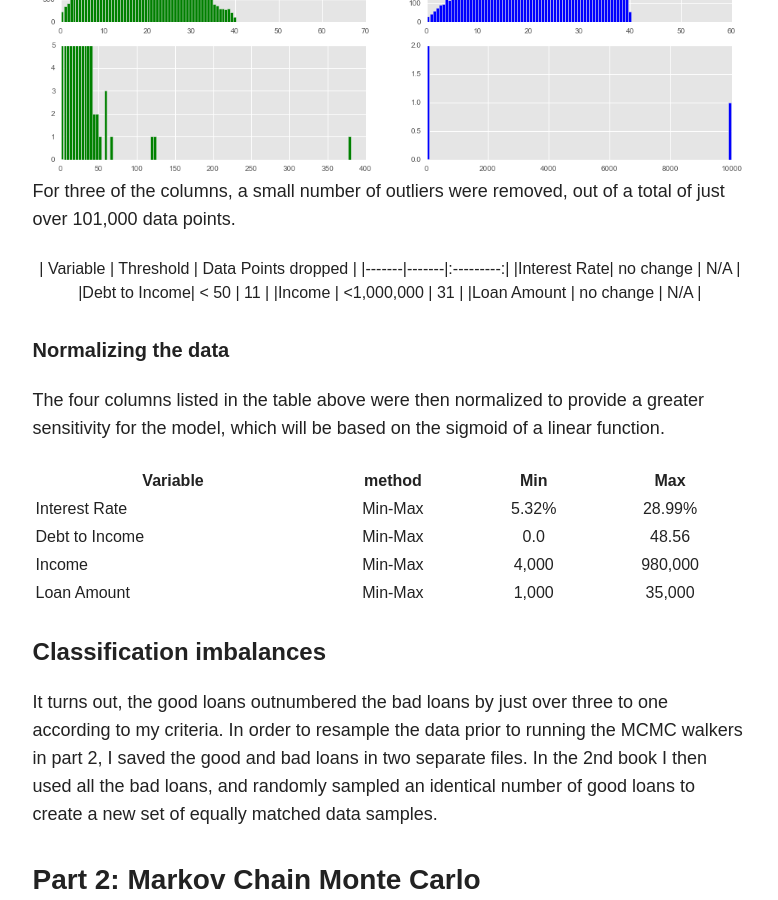
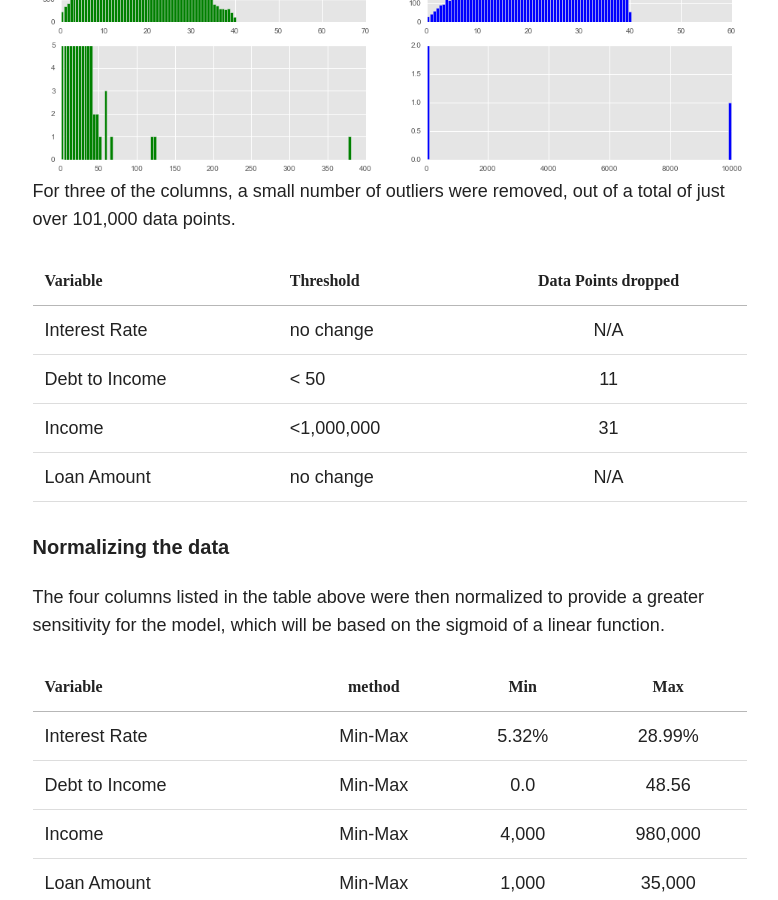
Before and after one commit to avmotamed/blog, a Jekyll site: the page built from _posts/blog/2016-12-20-Project-5.md, in a window 1280 px wide and 900 px high, scrolled down 2627 px. Shown: the whole window, without its empty margins (347-1125 px from the left). Built offline with Jekyll 4.4.1, drawn with Linux system fonts in a browser that asks for light colours; nearby versions of some CDN libraries; formulas are drawn with MathJax 3.

Commit message:
Fix project 5 tables part 2

```diff
--- a/_posts/blog/2016-12-20-Project-5.md
+++ b/_posts/blog/2016-12-20-Project-5.md
@@ -55,14 +55,13 @@ In doing so, a very small number of outliers were found (see below for debt-to-i
 ![debt-to-income]({{ site.baseurl }}/images/p5dti.png "debt-to-income")
 For three of the columns, a small number of outliers were removed, out of a total of just over 101,000 data points.
 
-<center>
 | Variable | Threshold | Data Points dropped |
 |-------|-------|:---------:|
 |Interest Rate| no change | N/A  |
 |Debt to Income| < 50     | 11   |
 |Income | <1,000,000 |  31 |
 |Loan Amount | no change |  N/A            |
-</center>
+{: .table}
 
 ##### Normalizing the data
 The four columns listed in the table above were then normalized to provide a greater sensitivity for the model, which will be based on the sigmoid of a linear function.
@@ -75,6 +74,8 @@ The four columns listed in the table above were then normalized to provide a gre
 |Debt to Income| Min-Max  |   0.0   |  48.56      |
 |Income       | Min-Max |  4,000 | 980,000    |
 |Loan Amount  | Min-Max |  1,000      |  35,000    |
+{: .table}
+
 
 #### Classification imbalances
 
```
